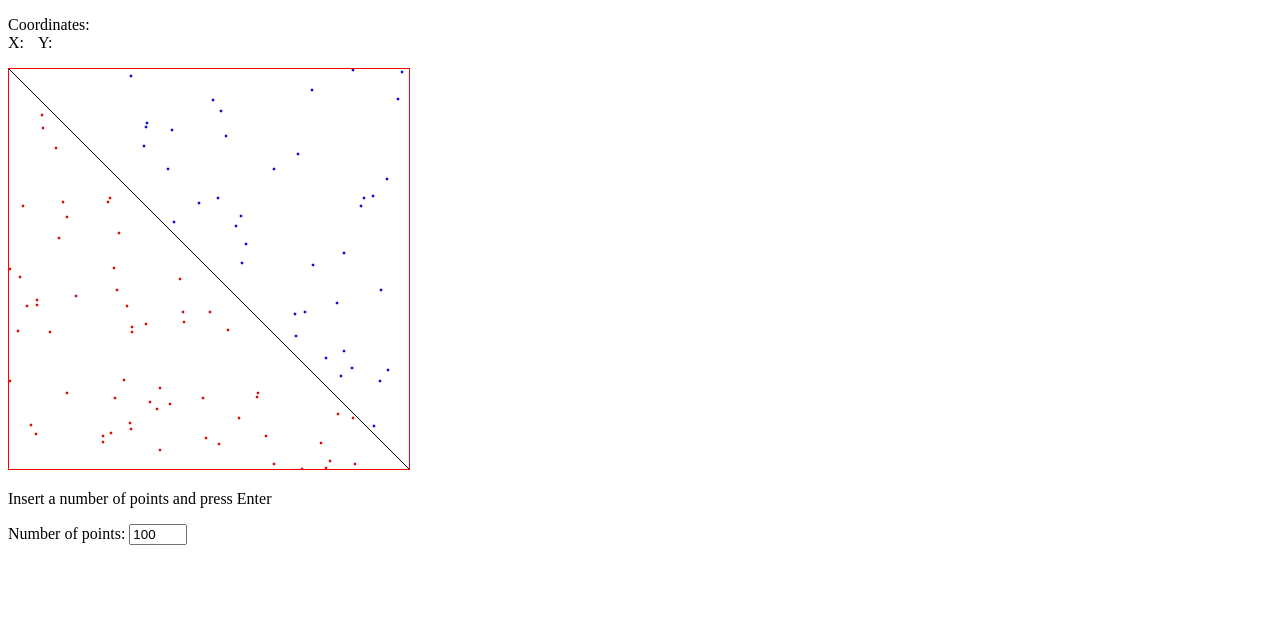
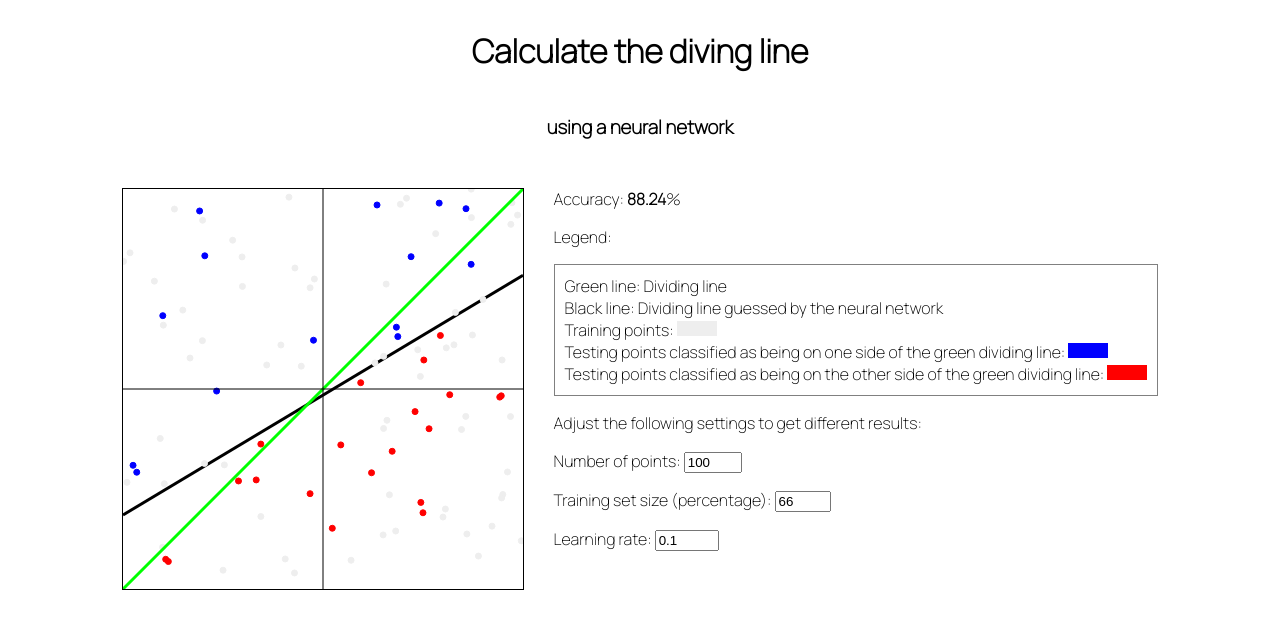
Before and after one commit to EuniceB/single-neuron-network, a website: page index.html in a window 1280 px wide. Drawn offline with Linux system fonts and the light colour scheme.

Commit message:
single neuron

```diff
--- /dev/null
+++ b/canvas.js
@@ -0,0 +1,64 @@
+class Canvas {
+    constructor() {
+        this.elem = document.getElementById('canvas');
+        this.ctx = this.elem.getContext('2d');
+        this.ctx.strokeStyle = 'black';
+    }
+
+    addEventListener(name, fun) {
+        this.elem.addEventListener(name, fun);
+    }
+
+    setColor(color){
+        this.ctx.strokeStyle = color;
+        this.ctx.fillStyle = color;
+    }
+
+    setLineWidth(width){
+        this.ctx.lineWidth = width;
+    }
+
+    getWidth() {
+        return this.elem.clientWidth;
+    }
+
+    getHeight() {
+        return this.elem.clientHeight;
+    }
+
+    clear() {
+        this.ctx.clearRect(0, 0, this.getWidth(), this.getHeight());
+    }
+
+    drawPoint(point) {
+        this.ctx.beginPath();
+        const newCoords = this.mapCoords(point.x, point.y);
+        this.ctx.arc(newCoords.x, newCoords.y, 3, 0, 2 * Math.PI);
+        this.ctx.fill();
+        this.ctx.stroke();
+    }
+
+    mapCoords(x, y){
+        const minBefore = -1;
+        const maxBefore = 1;
+        const minAfterX = 0;
+        const minAfterY = this.getHeight();
+        const maxAfterX = this.getWidth();
+        const maxAfterY = 0;
+        return {
+            //x: (x-minBefore)/(maxBefore-minBefore) * (maxAfterX-minAfterX) + minAfterX,
+            //y: (y-minBefore)/(maxBefore-minBefore) * (maxAfterY-minAfterY) + minAfterY,
+            x: (1 - ((x - minBefore) / (maxBefore - minBefore))) * minAfterX + ((x - minBefore) / (maxBefore - minBefore)) * maxAfterX,
+            y: (1 - ((y - minBefore) / (maxBefore - minBefore))) * minAfterY + ((y - minBefore) / (maxBefore - minBefore)) * maxAfterY
+        }
+    }
+
+    drawLine(pointA, pointB) {
+        const newCoordsA = this.mapCoords(pointA.x, pointA.y);
+        const newCoordsB = this.mapCoords(pointB.x, pointB.y);
+        this.ctx.beginPath();
+        this.ctx.moveTo(newCoordsA.x, newCoordsA.y);
+        this.ctx.lineTo(newCoordsB.x, newCoordsB.y);
+        this.ctx.stroke();
+    }
+}
--- a/index.html
+++ b/index.html
@@ -1,20 +1,43 @@
 <!DOCTYPE html>
 <html>
+
 <head>
+    <title>Dividing line</title>
     <link href="styles.css" rel="stylesheet">
     <meta charset="UTF-8">
 </head>
+
 <body>
-    <p>Coordinates: <br>X: <span id="x"></span>Y: <span id="y"></span></p>
-    <canvas id="canvas" width="400" height="400"></canvas>
-    <p>Insert a number of points and press Enter</p>
-    <p>Number of points: <input id="num-points" type="number" min="0"></p>
-    <div class="loader">
-        <img src="loading.gif">
-        <span>Drawing...</span>
-    </div>
+    <h1>Calculate the diving line</h1>
+    <h3>using a neural network</h3>
+    <main>
+        <canvas id="canvas" width="400" height="400"></canvas>
+        <div>
+            <div>Accuracy: <span id="accuracy"></span>%</div>
+            <p>Legend:</p>
+            <div id="legend">
+                <div>Green line: Dividing line</div>
+                <div>Black line: Dividing line guessed by the neural network</div>
+                <div>Training points: <span class="color grey"></span></div>
+                <div>Testing points classified as being on one side of the green dividing line: <span
+                        class="color blue"></span></div>
+                <div>Testing points classified as being on the other side of the green dividing line: <span
+                        class="color red"></span></div>
+            </div>
+
+            <p>Adjust the following settings to get different results:</p>
+            <p>Number of points: <input id="num-points" type="number" min="0"></p>
+            <p>Training set size (percentage): <input id="percentage-train-set" type="number" min="0" max="99"></p>
+            <p>Learning rate: <input id="learning-rate" type="number" min="0" step="0.1" max="1"></p>
+        </div>
+    </main>
+    <script src="utils.js"></script>
+    <script src="settings.js"></script>
+    <script src="canvas.js"></script>
+    <script src="point.js"></script>
     <script src="neuron.js"></script>
     <script src="neural-network.js"></script>
-    <script src="main.js"></script>
+    <script src="index.js"></script>
 </body>
+
 </html>
--- /dev/null
+++ b/index.js
@@ -0,0 +1,117 @@
+const spanX = document.getElementById('x');
+const spanY = document.getElementById('y');
+const spanAccuracy = document.getElementById('accuracy');
+const loader = document.querySelector('.loader');
+let color = 50;
+
+// set the initial values
+const settings = new Settings();
+settings.setValue('numPoints', 'num-points', 100, numPointsChanged);
+settings.setValue('percentageTrainSet', 'percentage-train-set', 66, settingsChanged);
+settings.setValue('learningRate', 'learning-rate', 0.1, settingsChanged);
+
+function settingsChanged() {
+    runNN();
+}
+function numPointsChanged() {
+    dataset = initializeDataset(settings.getValue('numPoints'), canvas.getWidth(), canvas.getHeight());
+    settingsChanged();
+}
+
+// create the canvas
+const canvas = new Canvas();
+
+// initialize a single neuron
+const neuron = new Neuron(2, "sign");
+
+// run the neural network
+let dataset = initializeDataset(settings.getValue('numPoints'), canvas.getWidth(), canvas.getHeight());
+runNN();
+
+function runNN() {
+    canvas.clear();
+    neuron.reset();
+    const trainSet = train(dataset);
+    const testSet = test(dataset);
+    updateAccuracy(testSet);
+    draw(trainSet, testSet);
+}
+
+function draw(trainSet, testSet) {
+    canvas.setColor('#eeeeee');
+    drawSet(trainSet);
+    drawSet(testSet, point => point.guess == 1 ? "blue" : "red");
+    canvas.setColor('green');
+    let x1 = -1;
+    let y1 = f(x1);
+    let x2 = 1;
+    let y2 = f(x2);
+    canvas.setLineWidth(3);
+    canvas.setColor('#00ff00');
+    canvas.drawLine(new Point(x1, y1), new Point(x2, y2));
+    canvas.setLineWidth(1);
+    canvas.setColor('black');
+    canvas.drawLine(new Point(-1, 0), new Point(1, 0));
+    canvas.drawLine(new Point(0, -1), new Point(0, 1));
+}
+
+function drawNeuronRegressionLine(){
+    canvas.setLineWidth(3);
+    canvas.setColor('black');
+    const w0 = neuron.weights[0];
+    const w1 = neuron.weights[1];
+    const w2 = neuron.weights[2];
+    const y1 = -(w2/w1) - (w0/w1) * -1;
+    const y2 = -(w2/w1) - (w0/w1) * 1;
+    const pointA = new Point(-1, y1);
+    const pointB = new Point(1, y2);
+    canvas.drawLine(pointA, pointB);
+    canvas.setLineWidth(1);
+}
+
+function drawSet(dataset, colorFunction) {
+    for (let point of dataset) {
+        if (colorFunction != null) {
+            canvas.setColor(colorFunction(point));
+        }
+        canvas.drawPoint(point.features);
+    }
+}
+
+function updateAccuracy(testSet) {
+    const correctGuesses = testSet.filter(point => point.actual === point.guess).length;
+    spanAccuracy.innerHTML = parseFloat("" + correctGuesses / testSet.length * 100).toFixed(2);
+}
+
+function test(dataset) {
+    const testSet = dataset.slice(Math.floor(settings.getValue('percentageTrainSet') / 100 * dataset.length), dataset.length);
+    for (let point of testSet) {
+        neuron.guess(point);
+    }
+    return testSet;
+}
+
+function train(dataset) {
+    const trainSet = dataset.slice(0, Math.floor(settings.getValue('percentageTrainSet') / 100 * dataset.length));
+    for (let point of trainSet) {
+        neuron.train(point, settings.getValue('learningRate'));
+    }
+    drawNeuronRegressionLine();
+    return trainSet;
+}
+
+function initializeDataset(numPoints) {
+    const dataset = [];
+    for (let i = 0; i < numPoints; i++) {
+        let x = randomNumberBetween(-1, 1);
+        let y = randomNumberBetween(-1, 1);
+        let actual = y > f(x) ? 1 : -1;
+        dataset.push({ features: new Point(x, y), actual });
+    }
+    return dataset;
+}
+
+function f(x){
+    // y = mx + b
+    return x;
+}
--- a/main.js
+++ /dev/null
@@ -1,99 +0,0 @@
-const canvas = document.getElementById('canvas');
-const spanX = document.getElementById('x');
-const spanY = document.getElementById('y');
-const numPointsInput = document.getElementById('num-points');
-numPointsInput.value = 100;
-const loader = document.querySelector('.loader');
-canvas.addEventListener('mousemove', (e)=>{
-    const rect = canvas.getBoundingClientRect();
-    spanX.innerHTML =  e.clientX-rect.left;
-    spanY.innerHTML =  e.clientY-rect.top
-})
-numPointsInput.addEventListener('change', (e)=>{
-    initializeDatasetAndDraw(e.target.value);
-});
-
-function initializeDatasetAndDraw(numPoints){
-    setTimeout(()=>{
-        loader.classList.add('show');
-    },0);
-    const dataset = initializeDataset(numPoints, canvas.clientWidth, canvas.clientHeight);
-
-    draw(dataset);
-    setTimeout(()=>{
-        loader.classList.remove('show');
-    },0);
-}
-/* const dataset = [{
-    studyHours: 12,
-    sleepHours: 6,
-    quizScore: 78,
-    actual: 93
-},{
-    studyHours: 22,
-    sleepHours: 6.5,
-    quizScore: 24,
-    actual: 68
-},{
-    studyHours: 115,
-    sleepHours: 4,
-    quizScore: 100,
-    actual: 95
-},{
-    studyHours: 31,
-    sleepHours: 9,
-    quizScore: 67,
-    actual: 75
-},{
-    studyHours: 0,
-    sleepHours: 10,
-    quizScore: 58,
-    actual: 51
-},{
-    studyHours: 5,
-    sleepHours: 8,
-    quizScore: 78,
-    actual: 60
-},{
-    studyHours: 92,
-    sleepHours: 6,
-    quizScore: 82,
-    actual: 89
-},{
-    studyHours: 57,
-    sleepHours: 8,
-    quizScore: 91,
-    actual: 97
-}] */
-
-
-initializeDatasetAndDraw(100);
-
-function initializeDataset(numPoints, width, height) {
-    const dataset = [];
-    for(let i = 0; i < numPoints; i++){
-        let x = Math.floor(Math.random() * (width + 1));
-        let y = Math.floor(Math.random() * (height + 1));
-        let label = x>=y? 1: -1;
-        dataset.push({x, y, label, actual: 0});
-    }
-    return dataset;
-}
-
-function draw(dataset){
-    const ctx = canvas.getContext('2d');
-    ctx.clearRect(0, 0, canvas.width, canvas.height);
-    ctx.beginPath();
-    ctx.moveTo(0, 0);
-    ctx.strokeStyle = 'black';
-    ctx.lineTo(canvas.width, canvas.height);
-    ctx.stroke();
-    for(let point of dataset){
-        ctx.strokeStyle = point.label === 1? "blue": "red";
-        ctx.beginPath();
-        console.log(point.label, ctx.fillStyle);
-        ctx.arc(point.x, point.y, 1, 0, 2 * Math.PI);
-        ctx.fill();
-        ctx.stroke();
-    }
-}
--- a/neuron.js
+++ b/neuron.js
@@ -1,11 +1,13 @@
 class Neuron {
 
-    constructor(activationFunctionName){
+    constructor(numFeatures, activationFunctionName) {
         this.activationFunction = this.activationFunctionFromName(activationFunctionName);
+        this.numTrainSteps = 1;
+        this.initializeWeights(numFeatures + 1);
     }
 
     activationFunctionFromName(name) {
-        switch(name){
+        switch (name) {
             case "threshold": return this.thresholdActivationFunction;
             case "sigmoid": return this.sigmoidActivationFunction;
             case "rectifier": return this.rectifierActivationFunction;
@@ -15,51 +17,68 @@ class Neuron {
         }
     }
 
-    process(data){
-        let weightedSum = 0;
-        let keys = Object.keys(data);
-        let weights = this.initializeWeights(keys.length);
-        for(let i = 0; i < keys.length; i++){
-            weightedSum += data[keys[i]] * weights[i]
-        }
-        return this.activationFunction(weightedSum)
+    reset(){
+        this.initializeWeights(this.weights.length + 1);
     }
 
-    initializeWeights(num){
-        let weights = [];
-        for(let i=0;i<num;i++){
-            weights.push(Math.random() * 2 - 1)
+    guess(data) {
+        let weightedSum = 0;
+        const features = Object.keys(data.features);
+        for (let i = 0; i < features.length; i++) {
+            weightedSum += data.features[features[i]] * this.weights[i]
         }
-        console.group('neuron');
-        console.log('Using weights:',weights);
-        return weights;
+        weightedSum += this.weights[features.length];
+        let guess = this.activationFunction(weightedSum);
+        data.guess = guess;
+        return guess;
     }
 
-    signActivationFunction(x){
-        if(x < 0){
+    train(data, learningRate) {
+        let error = 1000;
+        for (let i = 0; i < this.numTrainSteps && error != 0; i++) {
+            this.guess(data);
+            error = data.actual - data.guess;
+            const features = Object.keys(data.features);
+            for (let i = 0; i < this.weights.length; i++) {
+                this.weights[i] += error * (data.features[features[i]] || 1) * learningRate
+            }
+            if (error != 0 && data.features[features[i]] != 0 && learningRate != 0) {
+            }
+        }
+    }
+
+    initializeWeights(num) {
+        this.weights = [];
+        for (let i = 0; i < num; i++) {
+            this.weights.push(Math.random() * 2 - 1)
+        }
+    }
+
+    signActivationFunction(x) {
+        if (x < 0) {
             return -1;
-        }else{
+        } else {
             return 1;
         }
     }
 
-    thresholdActivationFunction(x){
-        if(x < 0){
+    thresholdActivationFunction(x) {
+        if (x < 0) {
             return 0;
-        }else{
+        } else {
             return 1;
         }
     }
 
-    sigmoidActivationFunction(x){
+    sigmoidActivationFunction(x) {
         return 1 / (1 + Math.pow(Math.E, x));
     }
 
-    rectifierActivationFunction(x){
-        return Math.max(x,0);
+    rectifierActivationFunction(x) {
+        return Math.max(x, 0);
     }
 
-    hyperbolicTangentActivationFunction(x){
-        return ((1-Math.pow(Math.E, -2*x))/(1+Math.pow(Math.E, -2*x)));
+    hyperbolicTangentActivationFunction(x) {
+        return ((1 - Math.pow(Math.E, -2 * x)) / (1 + Math.pow(Math.E, -2 * x)));
     }
 }
--- /dev/null
+++ b/point.js
@@ -0,0 +1,6 @@
+class Point {
+    constructor(x, y){
+        this.x = x;
+        this.y = y;
+    }
+}
--- /dev/null
+++ b/settings.js
@@ -0,0 +1,20 @@
+class Settings {
+
+    constructor(){
+        this.settings = {};
+    }
+
+    setValue(key, id, initialValue, changeCallback){
+        this.settings[key] = initialValue;
+        const elem = document.getElementById(id);
+        elem.value = initialValue;
+        elem.addEventListener('change', (e) => {
+            this.settings[key] = e.target.value;
+            changeCallback();
+        });
+    }
+
+    getValue(key){
+        return this.settings[key];
+    }
+}
--- a/styles.css
+++ b/styles.css
@@ -1,25 +1,52 @@
-#canvas {
-    border: 1px solid red;
+@import url('https://fonts.googleapis.com/css2?family=Manrope:wght@200&display=swap');
+
+body{
+    font-family: 'Manrope', sans-serif;
+    display: flex;
+    justify-content: center;
+    align-items: center;
+    flex-direction: column;
 }
 
-#x, #y{
-    margin-right: 10px;
+main{
+    margin-top: 30px;
+    display: flex;
+    justify-content: center;
 }
 
-#num-points{
+canvas {
+    margin-right: 30px;
+    border: 1px solid black;
+}
+
+#num-points {
     width: 50px;
 }
 
-.loader{
-    display: none;
+
+#legend{
+    border: 1px solid grey;
+    padding: 10px;
 }
 
-.loader.show {
-    display: flex;
-    align-items: center;
+.color {
+    display: inline-block;
+    width: 40px;
+    height: 15px;
 }
 
-.loader img {
-    width: 50px;
-    margin-right: 20px;
+.grey {
+    background-color: #eeeeee;
 }
+
+.red {
+    background-color: red;
+}
+
+.blue {
+    background-color: blue;
+}
+
+#accuracy {
+    font-weight: bold;
+}
--- /dev/null
+++ b/utils.js
@@ -0,0 +1,3 @@
+function randomNumberBetween(min, max){
+   return Math.random() * (max - min) + min;
+}
```
Also changed, not shown: dataset.js (added, +41 -0 lines), neural-network.js (deleted, +0 -23 lines), loading.gif (deleted).
